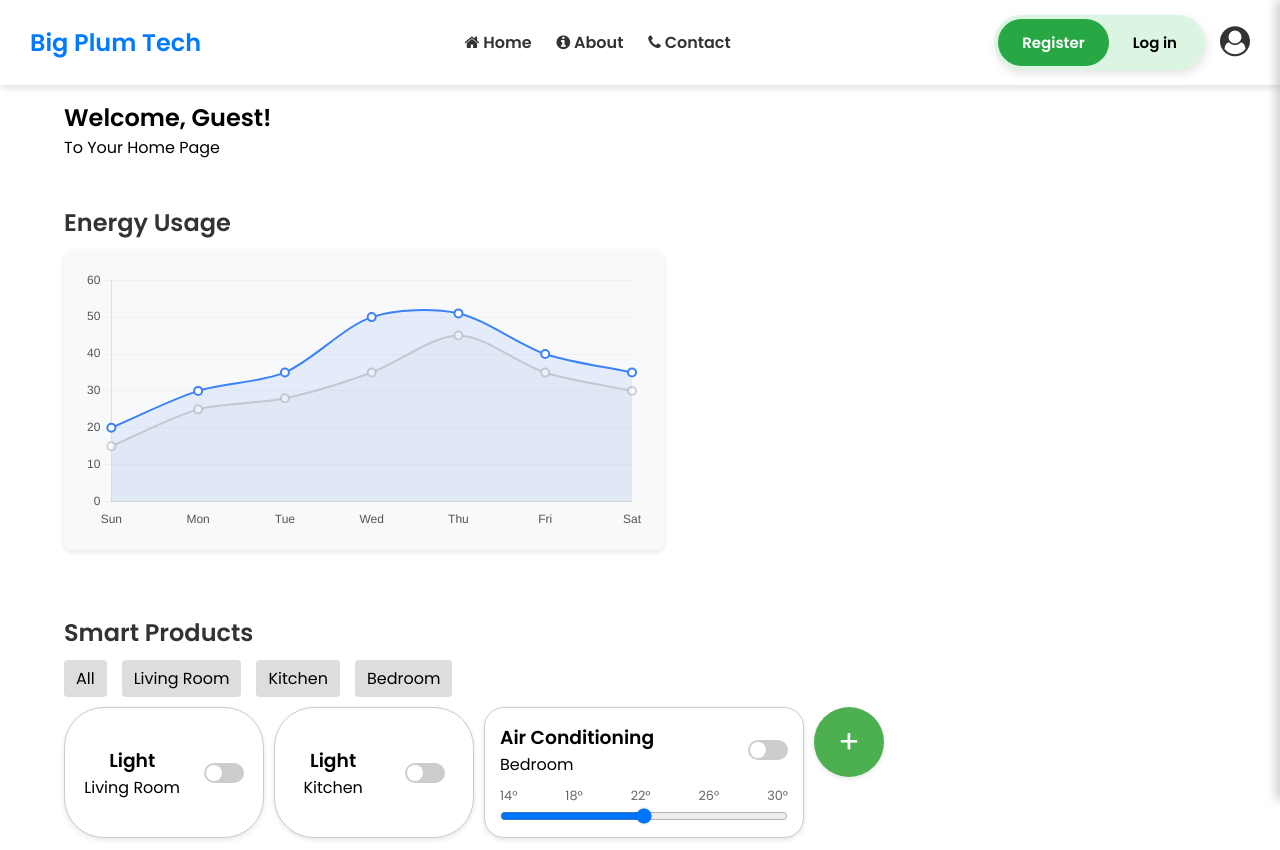
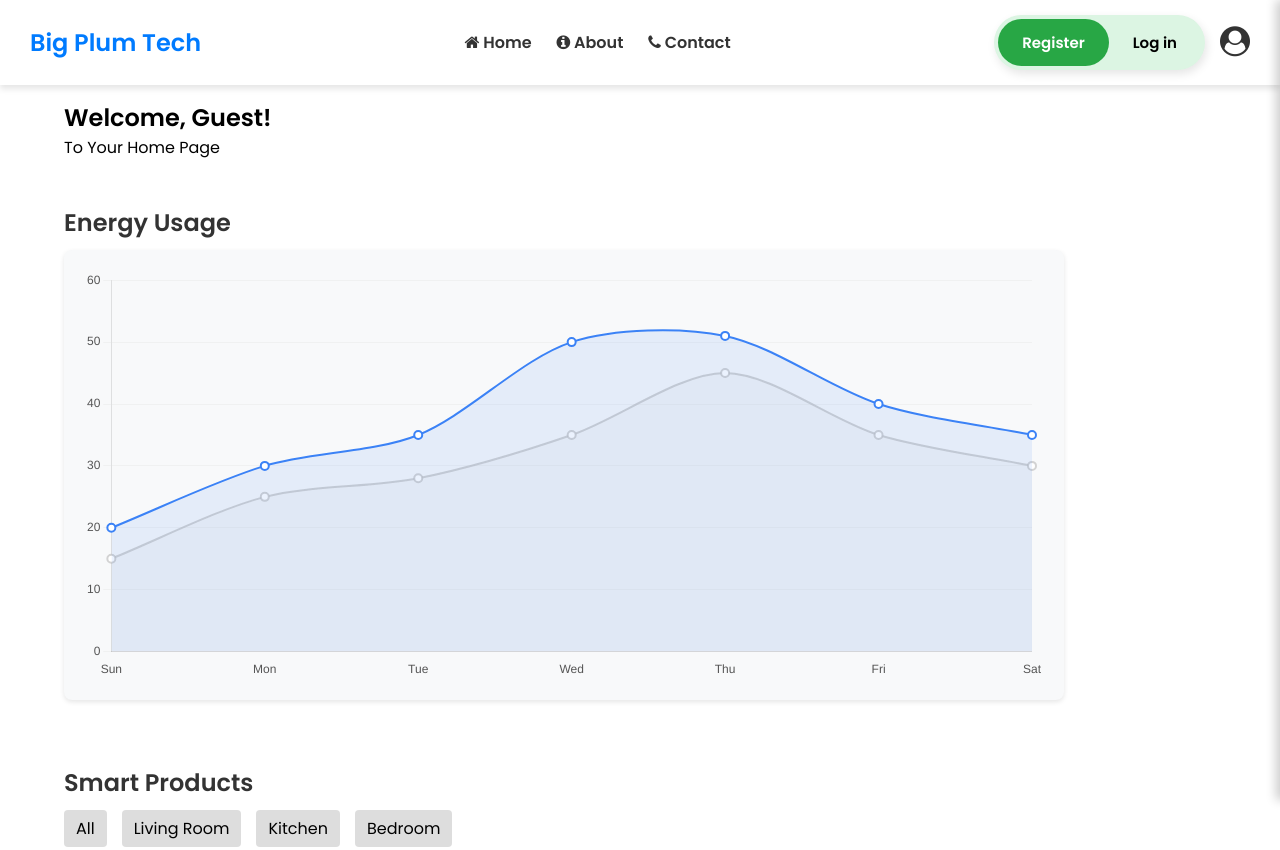
Before and after one commit to RidSoftware/BigPlumTech, a plain HTML site: page Frontend-DevFolder/Main/Pages/HTML/Dashboard.html in a window 1280 px wide. Shown: the top 850 px of the page. Drawn offline with nearby package versions, Linux system fonts and the light colour scheme.

Commit message:
Edited the chart container

```diff
--- a/Frontend-DevFolder/Main/Pages/Assets/CSS/styles.css
+++ b/Frontend-DevFolder/Main/Pages/Assets/CSS/styles.css
@@ -199,8 +199,8 @@ select, input {
 /* Chart Container */
 .chart-container {
     width: 100%;
-    max-width: 600px;
-    height: 300px;
+    max-width: 1000px;
+    height: 450px;
     background-color: #f8f9fa;
     border-radius: 8px;
     padding: 20px;
```
